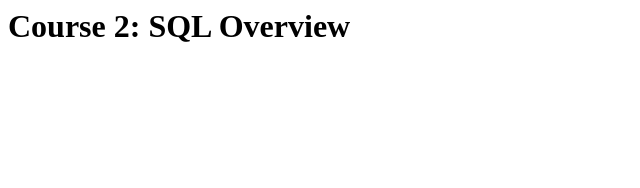
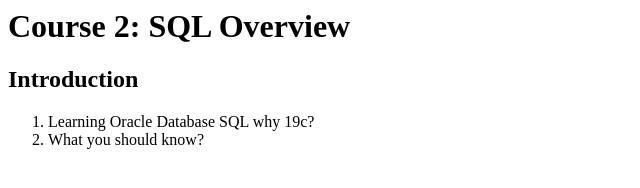
Before and after one commit to Tanushree227/SQL_Overview, a plain HTML site: page index.html in a window 1280 px wide. Shown: the whole page, without its empty margins (0-640 px from the left). Drawn offline with Linux system fonts and the light colour scheme.

Commit message:
Introduction

```diff
--- a/index.html
+++ b/index.html
@@ -6,5 +6,12 @@
 </head>
 <body>
     <h1>Course 2: SQL Overview</h1>
+    <div class="container">
+        <h2>Introduction</h2>
+        <ol>
+            <li>Learning Oracle Database SQL why 19c?</li>
+            <li>What you should know?</li>
+        </ol>
+    </div>
 </body>
 </html>
```
